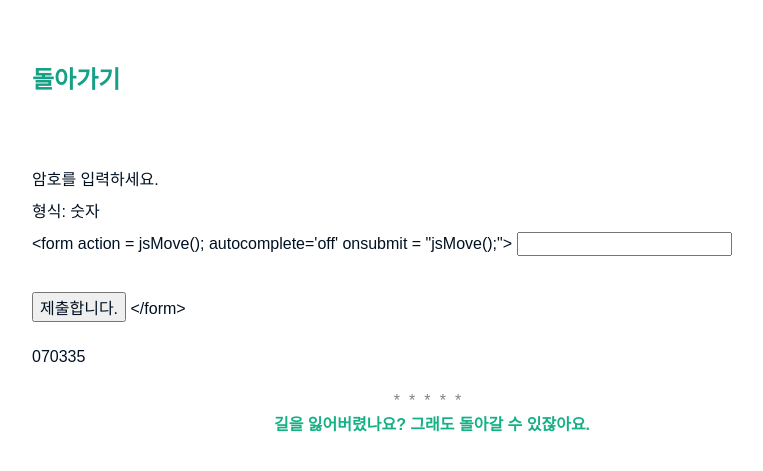
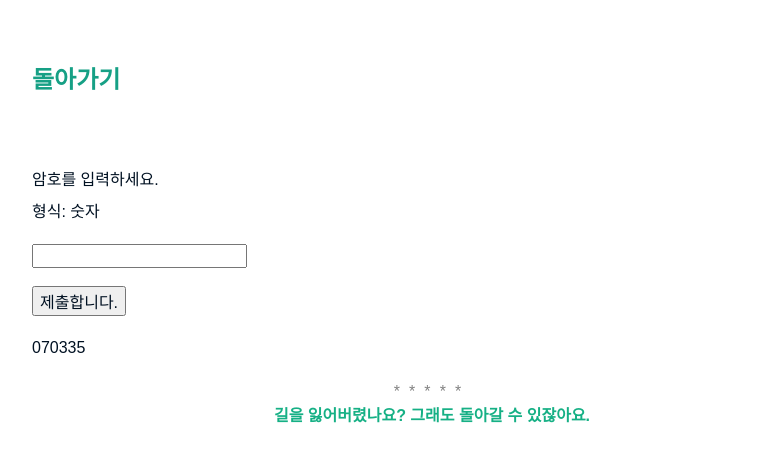
Before and after one commit to seil0224/seil0224.github.io, a Jekyll site: the page built from labyrinth/unnamed1.md, in a window 1280 px wide. Shown: the top 471 px of the page, without its empty margins (208-971 px from the left). Built offline with Jekyll 4.4.1, drawn with Linux system fonts in a browser that asks for light colours; some web fonts are replaced.

Commit message:
Update unnamed1.md

```diff
--- a/labyrinth/unnamed1.md
+++ b/labyrinth/unnamed1.md
@@ -18,7 +18,7 @@ sitemap:
 <p>
 암호를 입력하세요. <br>
 형식: 숫자 <br>
-  <form action = jsMove(); autocomplete='off' onsubmit = "jsMove();">
+  <form autocomplete='off' onsubmit = "jsMove();">
       <input id = 'passcode' type='text' required><br><br>
       <input type = 'submit' value = '제출합니다.'>
     </form>
```
